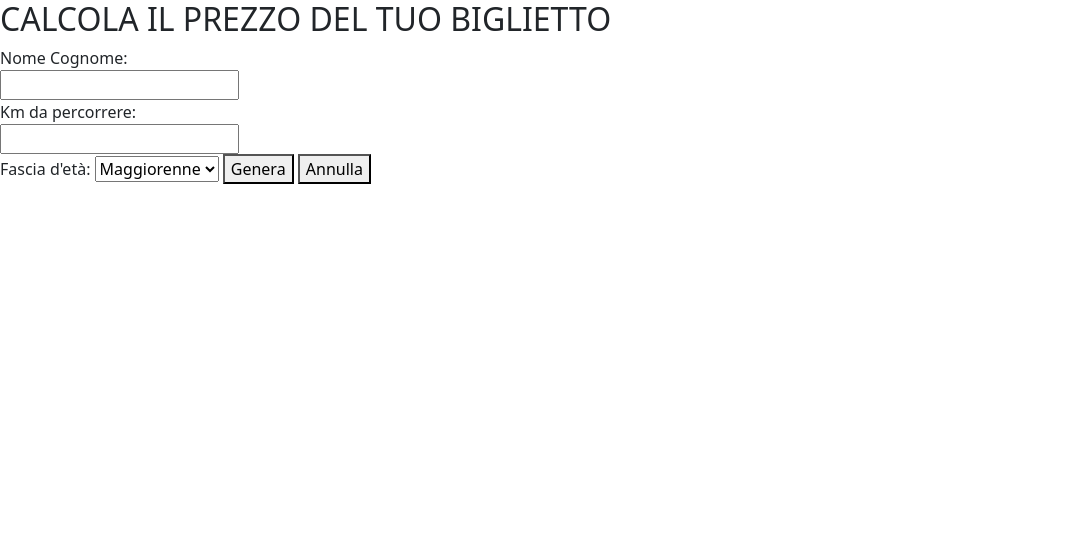
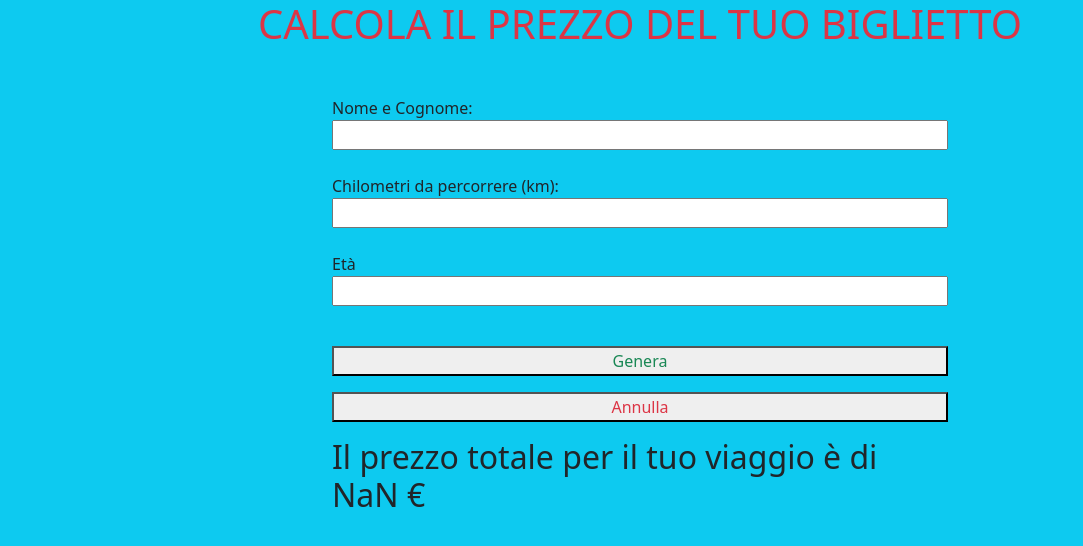
Before and after one commit to Domenico-Lo-Giudice/js-biglietto-treno-form, a plain HTML site: page index.html in a window 1280 px wide. Both pictures are taken after a click on the button "Genera". Shown: the whole page, without its empty margins (0-1083 px from the left). Drawn offline with nearby package versions, Linux system fonts and the light colour scheme.

Commit message:
Add modify html + js + appearance

```diff
--- a/index.html
+++ b/index.html
@@ -17,25 +17,28 @@
     <script type="text/javascript" src="./js/main.js" defer></script>
 </head>
 
-<body>
-        <h2>CALCOLA IL PREZZO DEL TUO BIGLIETTO</h2>
+<body class="bg-info">
 
-        <form>
-            <label>Nome Cognome:</label><br>
+    <h1 class="text-danger d-flex justify-content-center mb-5">CALCOLA IL PREZZO DEL TUO BIGLIETTO</h1>
+
+    <div class="container w-50">
+
+        <form class="d-flex justify-content-center flex-column">
+            <label>Nome e Cognome:</label>
             <input type="text" id="nome"><br>
 
-            <label>Km da percorrere:</label><br>
-            <input type="text" id="km"><br>
+            <label>Chilometri da percorrere (km):</label>
+            <input type="number" id="km"><br>
 
-            <label>Fascia d'età:</label>
-            <select id="age">
-                <option value="Maggiorenne">Maggiorenne</option>
-                <option value="Minorenne">Minorenne</option>
-                <option value="Over65">Più di 65 anni</option>
-            </select>
+            <label>Età</label>
+            <input type="number" id="age"><br>
 
-            <button type="button" id="ButtonGenera">Genera</button>
-            <button type="button"id="ButtonAnnulla">Annulla</button>
+            <button class="text-success mt-3" type="button" id="ButtonGenera">Genera</button>
+            <button class="text-danger mt-3" type="reset" id="ButtonAnnulla">Annulla</button>
         </form>
+
+        <h2 class="mt-3"  id="h2"></h2>
+
+        </div>
 </body>
 </html>
--- a/js/main.js
+++ b/js/main.js
@@ -16,3 +16,49 @@
 // MILESTONE 2:
 // Solo una volta che il milestone 1 sarà completo e funzionante allora realizzeremo un form in pagina in cui l'utente potrà inserire i dati e visualizzare il calcolo finale con il prezzo.
 // Il recap dei dati e l'output del prezzo finale, andranno quindi stampati in pagina (il prezzo dovrà essere formattato con massimo due decimali, per indicare i centesimi sul prezzo).
+
+
+    const Button = document.getElementById('ButtonGenera');
+
+    Button.addEventListener(
+        'click',
+
+    function () {
+
+        //const & if
+        const User = document.getElementById('nome').value;
+        const Km = parseInt(document.getElementById('km').value);
+        const Anni = document.getElementById('age').value;
+        const DefaultPrice = Km * 0.21;
+        let Price;
+
+        if (!isNaN(Km)) {
+
+        } else {
+            alert('RIPROVARE: inserire valore numerico')
+        }
+
+
+        if (Anni < 18) {
+
+            Price = (DefaultPrice - (20 / 100) * (DefaultPrice));
+
+        } else if (Anni > 64) {
+
+            Price = (DefaultPrice - (40 / 100) * (DefaultPrice));
+
+        } else {
+
+             Price = DefaultPrice;
+
+        }
+
+
+       //toFixed
+        Price = Price.toFixed(2);
+
+       //Output
+        document.getElementById('h2').innerHTML = `Il prezzo totale per il tuo viaggio è di ${Price} €`;
+
+    }
+)
```
